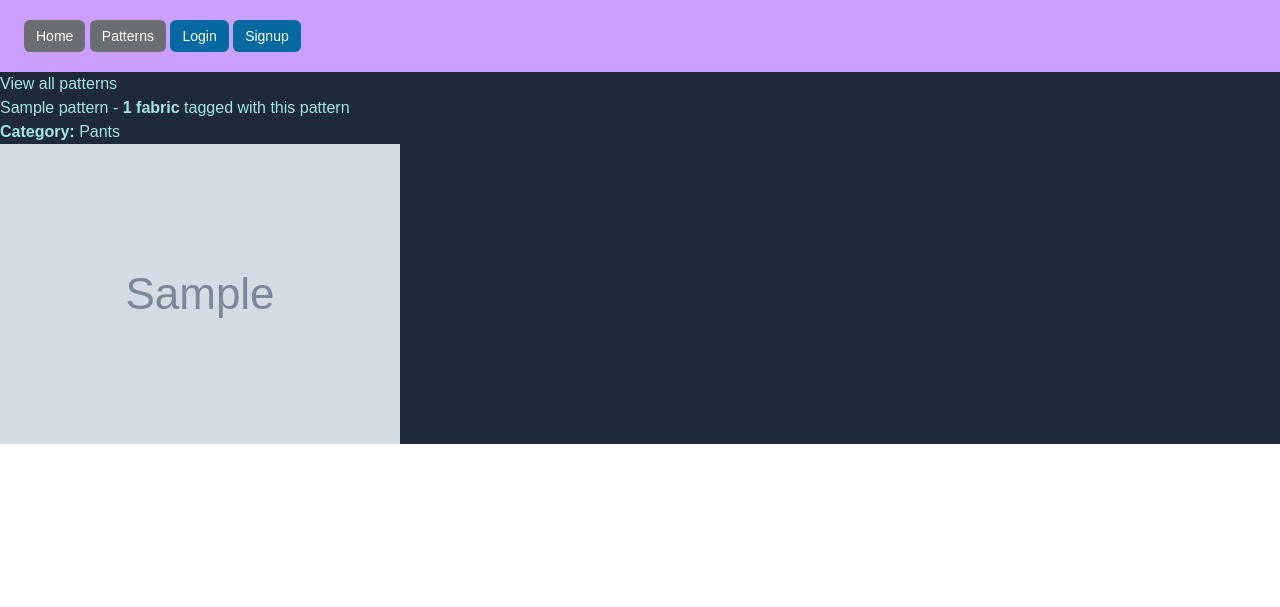
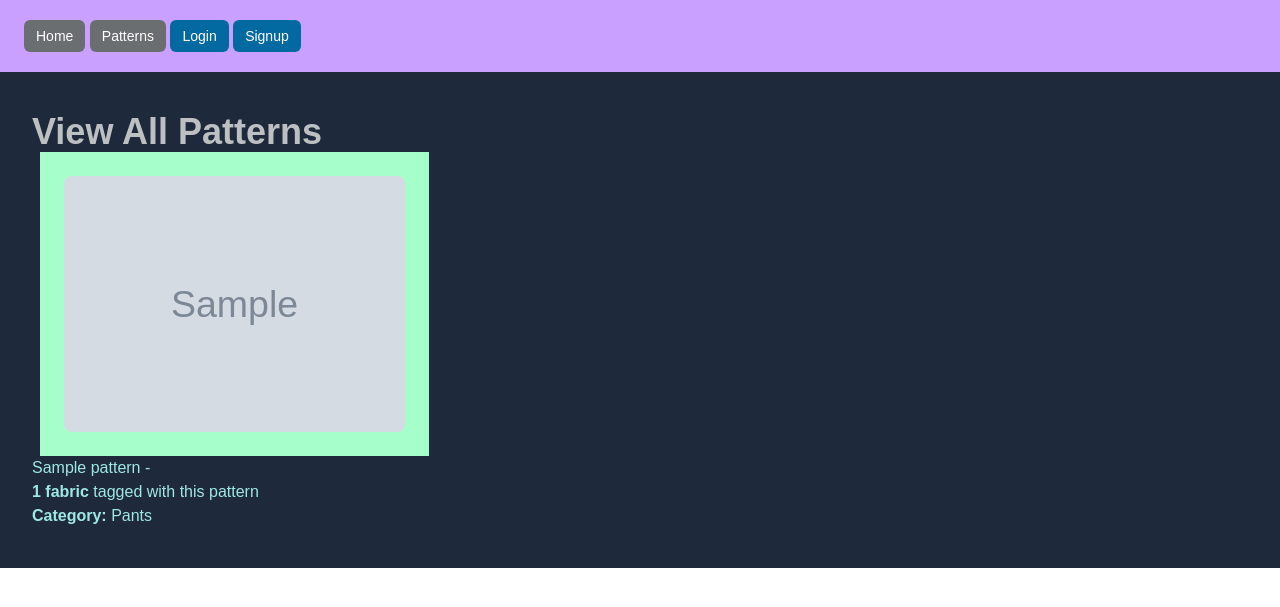
Before and after one commit to kangjoa/sew-serious, a Flask app: page /patterns in a window 1280 px wide. Shown: the top 607 px of the page. Run offline with Flask 2, Linux system fonts and the light colour scheme; tables that the repository leaves empty hold one stand-in row (values such as "Sample post"); grey boxes marked "Sample" are stand-in pictures; style sheets or scripts are compiled from the project's sources.

Commit message:
Add grid

```diff
--- a/sewing_app/templates/patterns.html
+++ b/sewing_app/templates/patterns.html
@@ -1,24 +1,34 @@
 {% extends 'base.html' %}
 {% block content %}
 
-<section>
-    <h1>View all patterns </h1>
+<section class="bg-charcoal text-blue">
+    <div class="mx-auto max-w-2xl px-6 py-6 sm:px-6 sm:py-10 lg:max-w-7xl lg:px-8">
+        <h1 class="text-3xl font-semibold text-gray capitalize lg:text-4xl">View all patterns </h1>
+        <div class="grid grid-cols-1 sm:grid-cols-2 md:grid-cols-3 lg:grid-cols-3 xl:grid-cols-4 2xl:grid-cols-5">
+            {% for pattern in all_patterns %}
+            <div class="flex flex-col">
+                <div class="leading-relaxed bg-green justify-between p-6 lg:mx-2">
                     <div>
-        {% for pattern in all_patterns %}
-        <div class="pattern">
+                        <a href="/pattern/{{ pattern.id }}">
+                            <img class="object-cover rounded-lg" src="{{ pattern.photo_url }}" alt="Pattern Photo">
+                        </a>
+                    </div>
+                </div>
+                <div>
                     <a href="/pattern/{{ pattern.id }}">{{ pattern.name }}</a> -
                     {% if pattern.fabrics|length == 0 %}
-            <strong>0 fabrics</strong> - not tagged yet!
+                    <p><strong>0 fabrics</strong> - not tagged yet!</p>
                     {% elif pattern.fabrics|length == 1 %}
-            <strong>{{ pattern.fabrics|length }} fabric</strong> tagged with this pattern
+                    <p><strong>{{ pattern.fabrics|length }} fabric</strong> tagged with this pattern</p>
                     {% else %}
-            <strong>{{ pattern.fabrics|length }} fabrics</strong> tagged with this pattern
+                    <p><strong>{{ pattern.fabrics|length }} fabrics</strong> tagged with this pattern</p>
                     {% endif %}
                     <p><strong>Category:</strong> {{ pattern.category }}</p>
-            <img class="pattern-photo" src="{{ pattern.photo_url }}" alt="Pattern Photo">
+                </div>
             </div>
             {% endfor %}
 
             {% endblock %}
         </div>
+    </div>
 </section>
```
Lines whose indentation alone changed are shown as unchanged.
